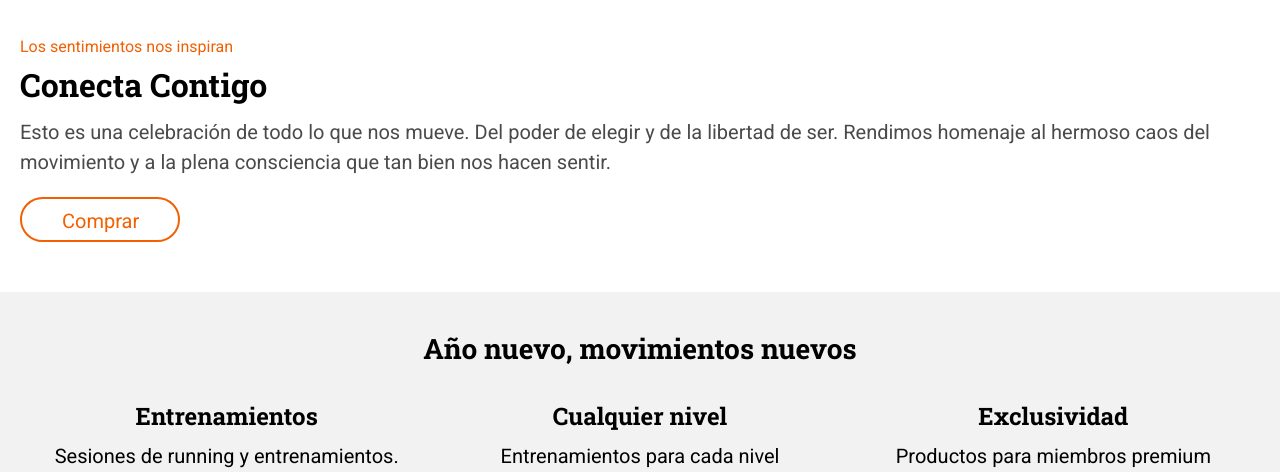
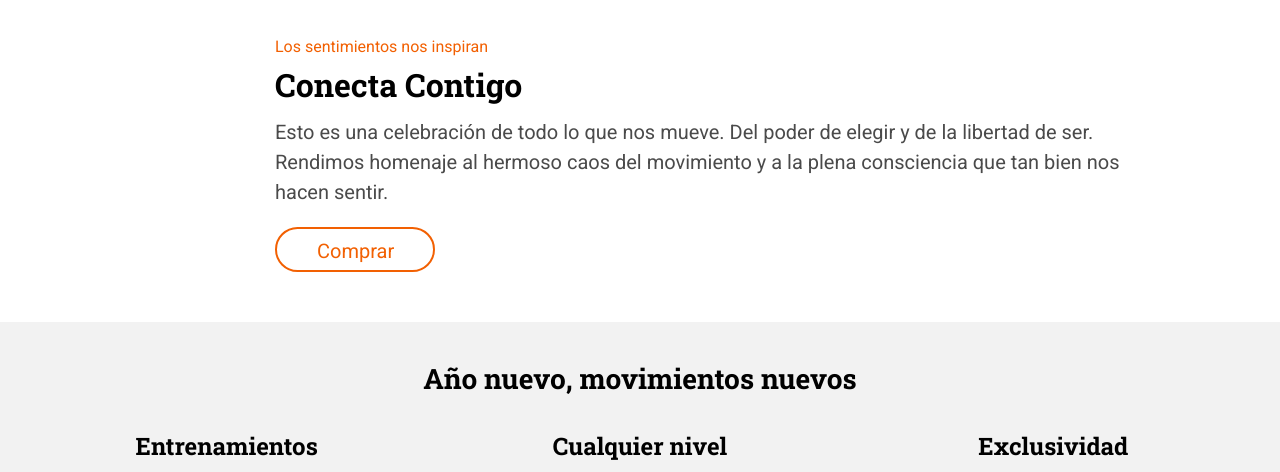
Before and after one commit to Tam-Weibel/Modulo-1-evaluacion-final-Tam-Weibel, a website built with Vite: page src/index.html in a window 1280 px wide. Shown: the part 802-1274 px from the top of the page. Built offline with nearby package versions, Linux system fonts and the light colour scheme.

Commit message:
Media queries desktop connect

```diff
--- a/src/scss/layout/_connect.scss
+++ b/src/scss/layout/_connect.scss
@@ -1,6 +1,5 @@
 .connect {
   margin: 34px 20px 50px 20px;
-
   &__orange {
     font-family: $text-font;
     color: $orange;
@@ -35,7 +34,8 @@
       text-decoration: none;
     }
   }
-  @media (min-width: 768px){
+  @media (min-width: 768px) {
+    margin: 34px 40px 50px 40px;
     &__orange {
       font-size: 16px;
     }
@@ -47,4 +47,7 @@
       font-size: 20px;
     }
   }
+  @media (min-width: 1280px) {
+    margin: 34px 140px 50px 275px;
+  }
 }
```
